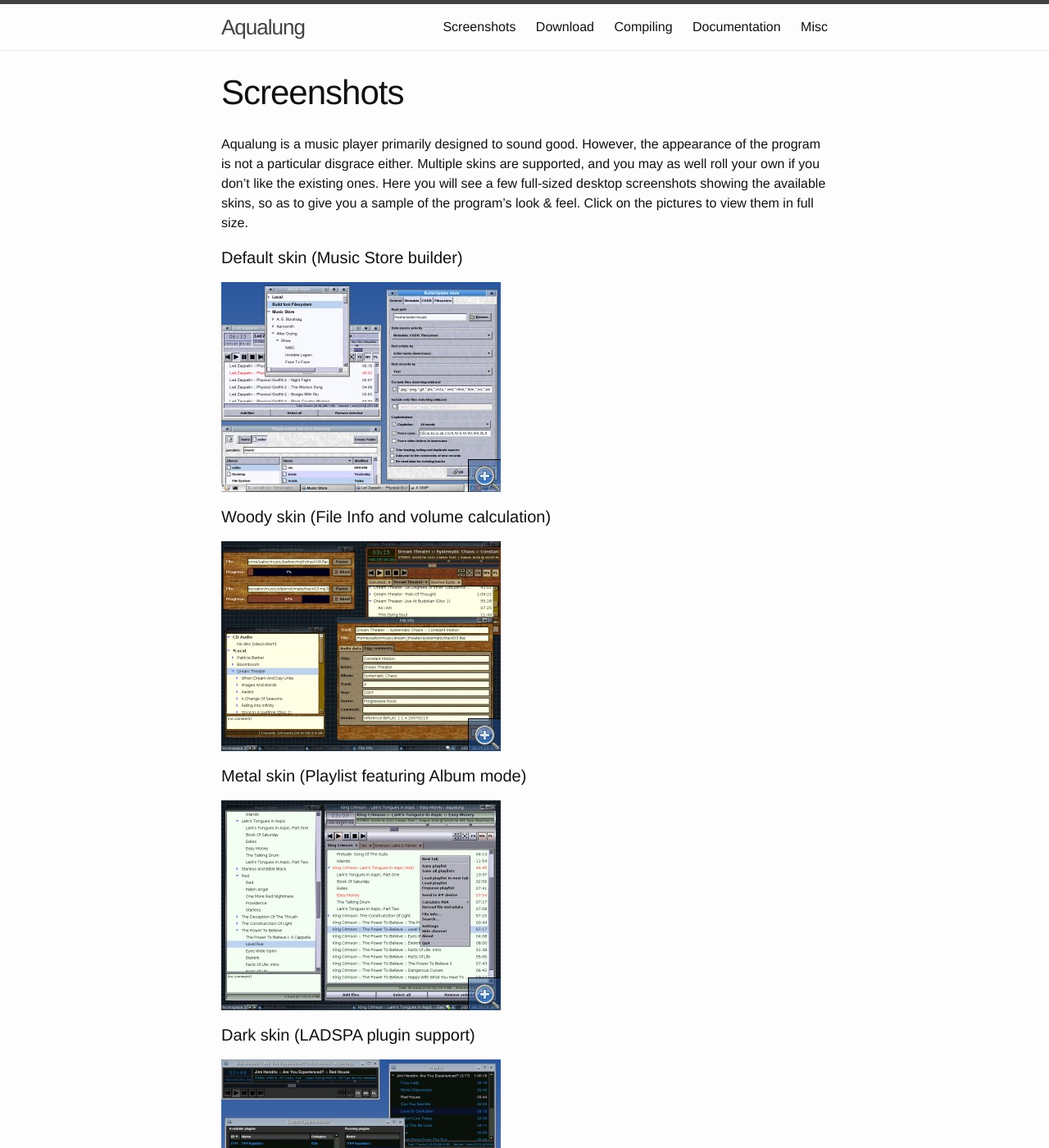
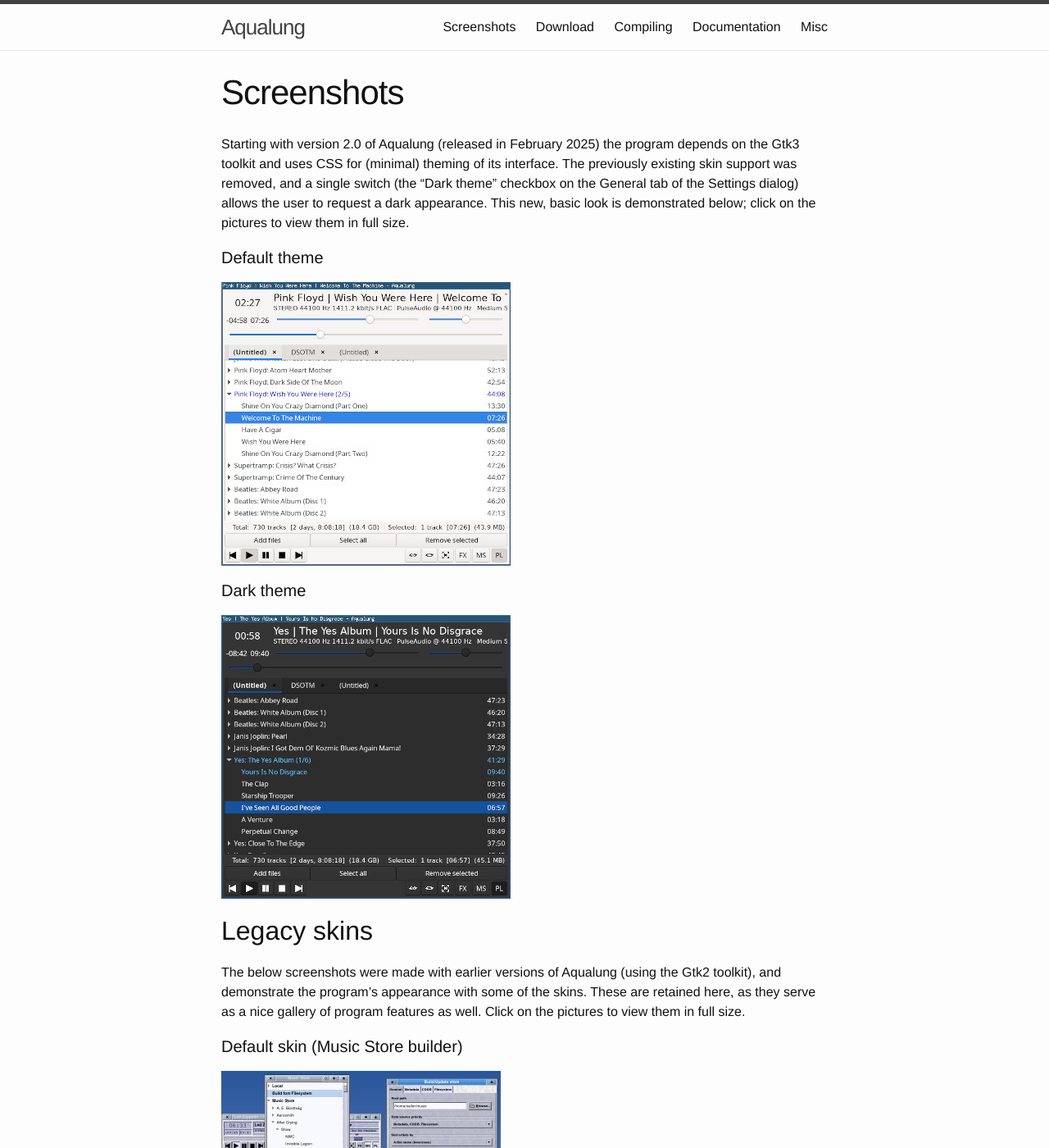
Before and after one commit to jeremyevans/aqualung, a Jekyll site: the page built from screenshots.md, in a window 1280 px wide and 1400 px high. Shown: the whole window at 82% size. Built offline with Jekyll 4.4.1, drawn with Linux system fonts in a browser that asks for light colours.

Commit message:
Update website for 2.0 release

```diff
--- a/screenshots.md
+++ b/screenshots.md
@@ -5,13 +5,28 @@ permalink: /screenshots/
 weight: 10
 ---
 
-Aqualung is a music player primarily designed to sound good. However,
-the appearance of the program is not a particular disgrace
-either. Multiple skins are supported, and you may as well roll your
-own if you don't like the existing ones. Here you will see a few
-full-sized desktop screenshots showing the available skins, so as to
-give you a sample of the program's look & feel. Click on the pictures
-to view them in full size.
+Starting with version 2.0 of Aqualung (released in February 2025) the
+program depends on the Gtk3 toolkit and uses CSS for (minimal) theming
+of its interface. The previously existing skin support was removed,
+and a single switch (the "Dark theme" checkbox on the General tab of
+the Settings dialog) allows the user to request a dark appearance.
+This new, basic look is demonstrated below; click on the pictures to
+view them in full size.
+
+#### Default theme
+[![]({{ site.baseurl }}/images/a2_default_thumb.jpg)]({{ site.baseurl }}/images/a2_default.png)
+
+#### Dark theme
+[![]({{ site.baseurl }}/images/a2_dark_thumb.jpg)]({{ site.baseurl }}/images/a2_dark.png)
+
+
+## Legacy skins
+
+The below screenshots were made with earlier versions of Aqualung
+(using the Gtk2 toolkit), and demonstrate the program's appearance
+with some of the skins. These are retained here, as they serve as a
+nice gallery of program features as well. Click on the pictures to
+view them in full size.
 
 #### Default skin (Music Store builder)
 [![]({{ site.baseurl }}/images/default_thumb.jpg)]({{ site.baseurl }}/images/default.png)
```
Also changed, not shown: compiling.md (+12 -13 lines), download.md (+1 -1 lines), index.md (+1 -2 lines), misc.md (+2 -2 lines), images/a2_dark.png (added), images/a2_dark_thumb.jpg (added), images/a2_default.png (added), images/a2_default_thumb.jpg (added).
